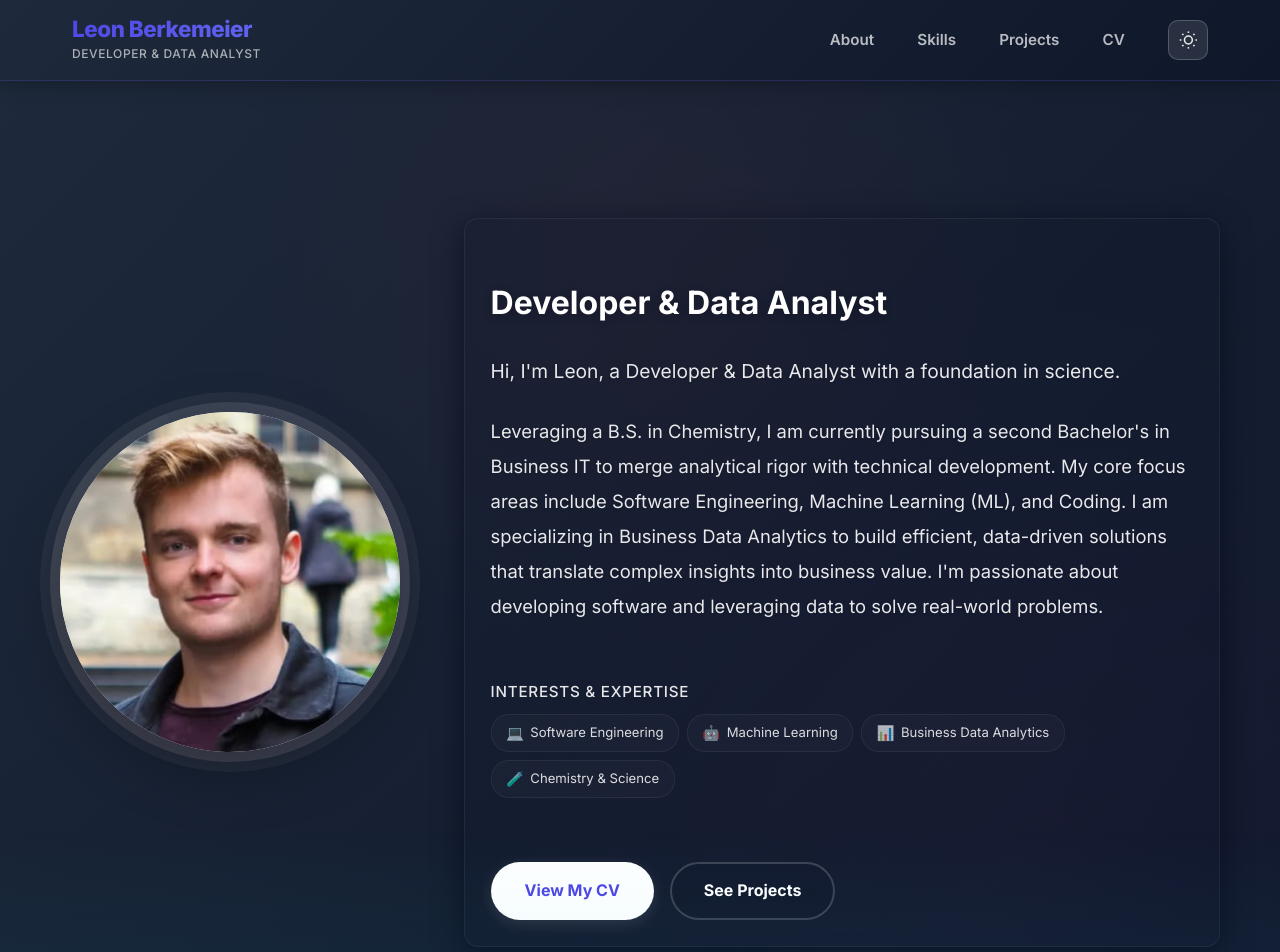
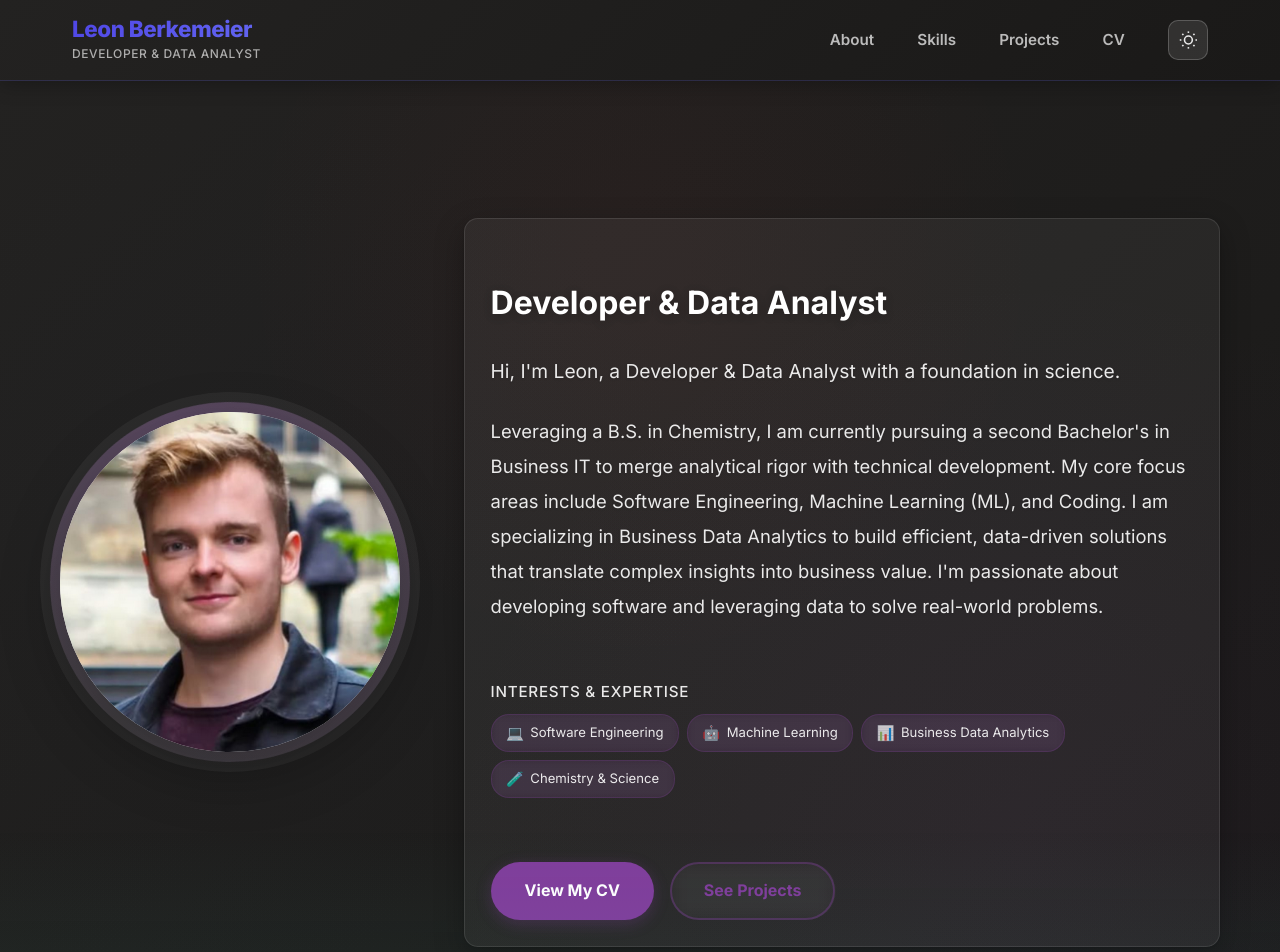
Before and after one commit to leonberkemeier/Website2.1, a React (Vite) app in the folder personal-website/: page / in a window 1280 px wide. Shown: the top 952 px of the page. Built offline with nearby package versions, Linux system fonts and the light colour scheme.

Commit message:
color scheme dark mode - first steps - about me okay - teal we have to see

```diff
--- a/personal-website/src/components/AboutMe.css
+++ b/personal-website/src/components/AboutMe.css
@@ -1,6 +1,6 @@
 /* Dark mode - dark background with fade to next section */
 [data-theme="dark"] .about-section {
-  background: linear-gradient(135deg, var(--dark-bg-start) 0%, var(--dark-bg-end) 100%);
+  background: linear-gradient(135deg, #232221 0%, #1a1918 100%);
 }
 
 [data-theme="dark"] .about-section::after {
@@ -10,7 +10,7 @@
   left: 0;
   right: 0;
   height: 220px;
-  background: linear-gradient(180deg, transparent 0%, rgba(6, 182, 212, 0.08) 100%);
+  background: linear-gradient(180deg, transparent 0%, rgba(71, 182, 159, 0.08) 100%);
   pointer-events: none;
   z-index: 1;
 }
@@ -126,8 +126,8 @@
   position: absolute;
   inset: -10px;
   border-radius: 50%;
-  /* subtle rotating halo using accent colors */
-  background: conic-gradient(from 90deg, rgba(35,43,63,0.06), rgba(129,61,156,0.06), rgba(234,58,56,0.04), rgba(246,245,244,0.02));
+  /* purple rotating halo using accent color */
+  background: conic-gradient(from 90deg, rgba(129,61,156,0.3), rgba(129,61,156,0.15), rgba(129,61,156,0.05), rgba(129,61,156,0.3));
   animation: rotate 10s linear infinite;
   z-index: -1;
 }
@@ -169,20 +169,24 @@
 
 /* Light theme glass */
 [data-theme="light"] .bio {
-  background: rgba(246, 245, 244, 0.72); /* off-white translucent */
+  background: rgba(255, 255, 255, 0.98); /* same as project cards */
   -webkit-backdrop-filter: blur(8px) saturate(120%);
   backdrop-filter: blur(8px) saturate(120%);
-  border: 1px solid rgba(35, 43, 63, 0.06);
-  box-shadow: 0 8px 30px rgba(16, 24, 40, 0.04);
+  border: 1px solid rgba(255, 255, 255, 0.5);
+  box-shadow:
+    0 10px 30px rgba(0, 0, 0, 0.2),
+    0 1px 3px rgba(0, 0, 0, 0.1);
 }
 
 /* Dark theme glass */
 [data-theme="dark"] .bio {
-  background: rgba(16, 24, 40, 0.20); /* dark translucent */
-  -webkit-backdrop-filter: blur(8px) saturate(120%);
-  backdrop-filter: blur(8px) saturate(120%);
-  border: 1px solid rgba(255, 255, 255, 0.06);
-  box-shadow: 0 8px 30px rgba(2, 6, 23, 0.6);
+  background: rgba(255, 255, 255, 0.05); /* same as project cards */
+  -webkit-backdrop-filter: blur(15px);
+  backdrop-filter: blur(15px);
+  border: 1px solid rgba(255, 255, 255, 0.1);
+  box-shadow:
+    0 10px 30px rgba(0, 0, 0, 0.3),
+    0 1px 3px rgba(0, 0, 0, 0.2);
 }
 
 [data-theme="dark"] .bio h3 {
@@ -252,14 +256,14 @@
 }
 
 [data-theme="dark"] .interest-item {
-  background: rgba(255, 255, 255, 0.03);
-  border: 1px solid rgba(255, 255, 255, 0.06);
-  color: rgba(255, 255, 255, 0.85);
+  background: rgba(129, 61, 156, 0.15);
+  border: 1px solid rgba(129, 61, 156, 0.25);
+  color: rgba(255, 255, 255, 0.9);
 }
 
 [data-theme="light"] .interest-item {
-  background: rgba(99, 102, 241, 0.08);
-  border: 1px solid rgba(99, 102, 241, 0.15);
+  background: rgba(129, 61, 156, 0.08);
+  border: 1px solid rgba(129, 61, 156, 0.15);
   color: #475569;
 }
 
@@ -277,16 +281,16 @@
 }
 
 [data-theme="dark"] .interest-item:hover {
-  background: rgba(255, 255, 255, 0.06);
+  background: rgba(129, 61, 156, 0.25);
 }
 
 [data-theme="light"] .interest-item:hover {
-  background: rgba(99, 102, 241, 0.12);
+  background: rgba(129, 61, 156, 0.12);
 }
 
 .interest-item:hover {
   transform: translateY(-1px);
-  box-shadow: 0 6px 18px rgba(99,102,241,0.06);
+  box-shadow: 0 6px 18px rgba(129, 61, 156, 0.15);
 }
 
 .interest-icon {
@@ -314,16 +318,15 @@
 }
 
 [data-theme="dark"] .btn-primary {
-  background: white;
-  color: var(--primary-color);
-  box-shadow: 0 4px 15px rgba(255, 255, 255, 0.12);
+  background: #813d9c; /* purple from color scheme */
+  color: #ffffff;
+  box-shadow: 0 4px 15px rgba(129, 61, 156, 0.3);
 }
 
 [data-theme="light"] .btn-primary {
-  /* apply accent gradient to primary CTA in About Me */
-  background: var(--accent-gradient);
-  color: #0f172a; /* dark text for contrast with the provided light color at the end of the gradient */
-  box-shadow: 0 6px 25px rgba(35,43,63,0.08);
+  background: #813d9c; /* purple from color scheme */
+  color: #ffffff;
+  box-shadow: 0 6px 25px rgba(129, 61, 156, 0.25);
 }
 
 .btn-primary:hover {
@@ -331,25 +334,25 @@
 }
 
 [data-theme="dark"] .btn-primary:hover {
-  background: rgba(255, 255, 255, 0.95);
-  box-shadow: 0 10px 30px rgba(255,255,255,0.12);
+  background: #9a4dba; /* lighter purple on hover */
+  box-shadow: 0 10px 30px rgba(129, 61, 156, 0.4);
 }
 
 [data-theme="light"] .btn-primary:hover {
-  background: linear-gradient(135deg, #5659e0, #6f4bd6);
-  box-shadow: 0 10px 30px rgba(99,102,241,0.16);
+  background: #9a4dba; /* lighter purple on hover */
+  box-shadow: 0 10px 30px rgba(129, 61, 156, 0.3);
 }
 
 [data-theme="dark"] .btn-secondary {
   background: transparent;
-  color: white;
-  border-color: rgba(255, 255, 255, 0.18);
+  color: #813d9c; /* purple text */
+  border-color: rgba(129, 61, 156, 0.4);
 }
 
 [data-theme="light"] .btn-secondary {
   background: transparent;
-  color: #0f172a;
-  border-color: rgba(99,102,241,0.14);
+  color: #813d9c; /* purple text */
+  border-color: rgba(129, 61, 156, 0.4);
 }
 
 .btn-secondary {
@@ -357,15 +360,15 @@
 }
 
 [data-theme="dark"] .btn-secondary:hover {
-  background: rgba(255, 255, 255, 0.06);
-  border-color: rgba(255, 255, 255, 0.3);
-  box-shadow: 0 6px 20px rgba(0,0,0,0.12);
+  background: rgba(129, 61, 156, 0.1);
+  border-color: rgba(129, 61, 156, 0.6);
+  box-shadow: 0 6px 20px rgba(129, 61, 156, 0.15);
 }
 
 [data-theme="light"] .btn-secondary:hover {
-  background: rgba(99,102,241,0.06);
-  border-color: rgba(99,102,241,0.28);
-  box-shadow: 0 6px 20px rgba(99,102,241,0.06);
+  background: rgba(129, 61, 156, 0.1);
+  border-color: rgba(129, 61, 156, 0.6);
+  box-shadow: 0 6px 20px rgba(129, 61, 156, 0.15);
 }
 
 .btn-secondary:hover {
--- a/personal-website/src/index.css
+++ b/personal-website/src/index.css
@@ -51,17 +51,22 @@
 
 /* Dark mode theme variables */
 [data-theme="dark"] {
-  --dark-bg-start: #1e293b;
-  --dark-bg-end: #0f172a;
+  --dark-bg-start: #232221;
+  --dark-bg-end: #1a1918;
   --dark-text: #ffffff;
   --dark-text-secondary: rgba(255, 255, 255, 0.7);
-  /* indigo tones for dark mode */
-  --purple-bg-start: #667eea;
-  --purple-bg-end: #764ba2;
-  --section-dark-start: #1e293b;
-  --section-dark-end: #0f172a;
-  --skills-purple-start: #4c51bf;
-  --skills-purple-end: #7c3aed;
+  /* custom dark palette: teal/cyan/red accents */
+  --purple-bg-start: #47b69f; /* teal */
+  --purple-bg-end: #0094cd; /* blue */
+  --section-dark-start: #232221;
+  --section-dark-end: #1a1918;
+  --skills-purple-start: #47b69f; /* teal */
+  --skills-purple-end: #0094cd; /* blue */
+  /* custom accent for dark mode */
+  --accent-dark-1: #232221; /* dark charcoal */
+  --accent-dark-2: #47b69f; /* teal */
+  --accent-dark-3: #ff464b; /* red */
+  --accent-dark-4: #0094cd; /* blue */
 }
 
 a {
```
